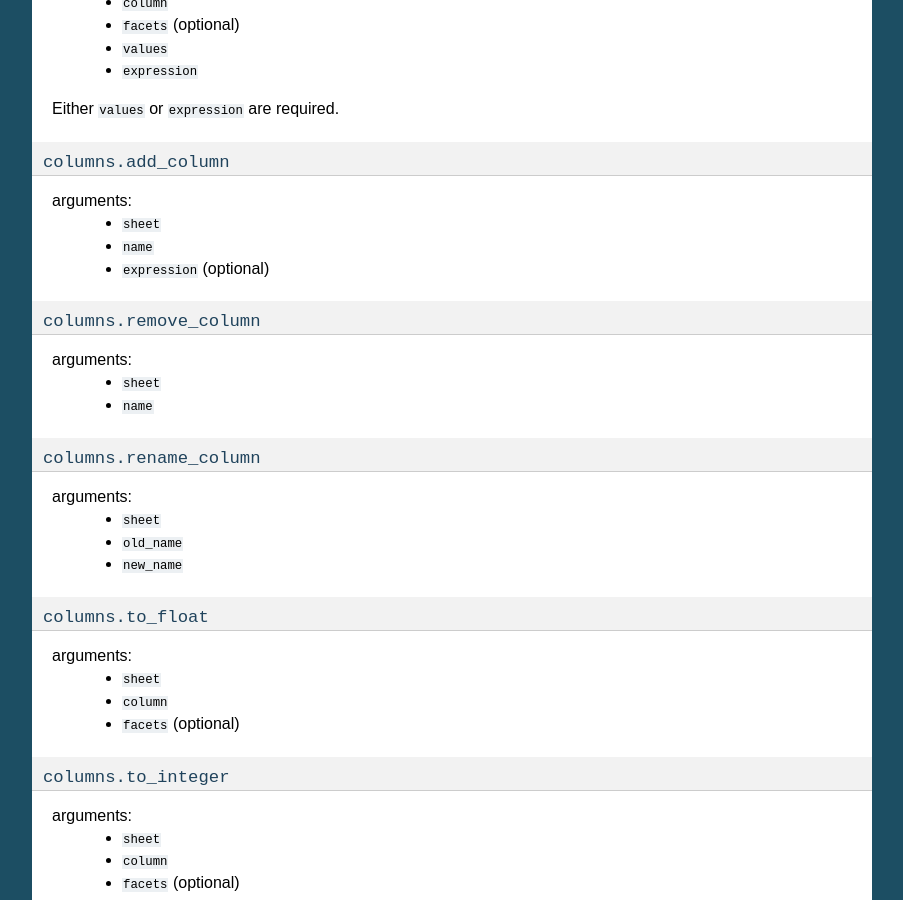
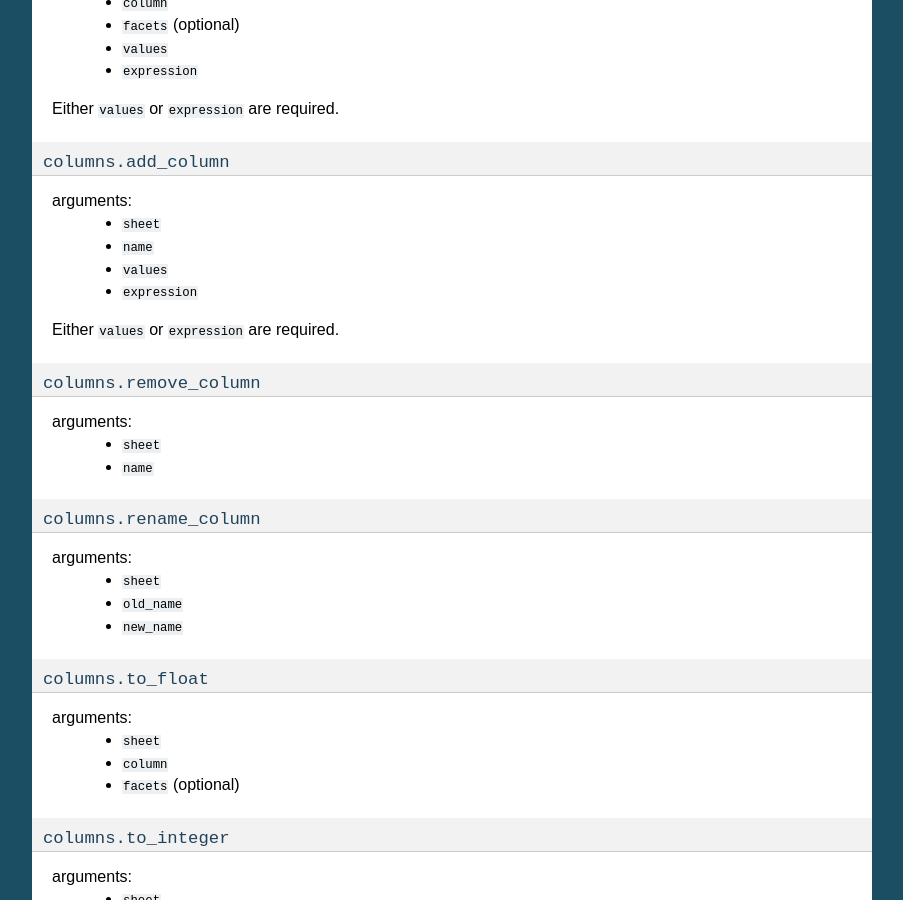
Before and after one commit to databuild/databuild, a Sphinx documentation site: the page built from docs/operations.rst, in a window 1280 px wide and 900 px high, scrolled down 1240 px. Shown: the whole window, without its empty margins (198-1101 px from the left). Built offline with Sphinx 7.4.7, drawn with Linux system fonts in a browser that asks for light colours.

Commit message:
allow simple values to be passed to `columns.add_column`

```diff
--- a/docs/operations.rst
+++ b/docs/operations.rst
@@ -70,7 +70,10 @@ Either ``values`` or ``expression`` are required.
 arguments:
     * ``sheet``
     * ``name``
-    * ``expression`` (optional)
+    * ``values``
+    * ``expression``
+
+Either ``values`` or ``expression`` are required.
 
 ``columns.remove_column``
 ~~~~~~~~~~~~~~~~~~~~~~~~~
```
Also changed, not shown: 1 other file.
